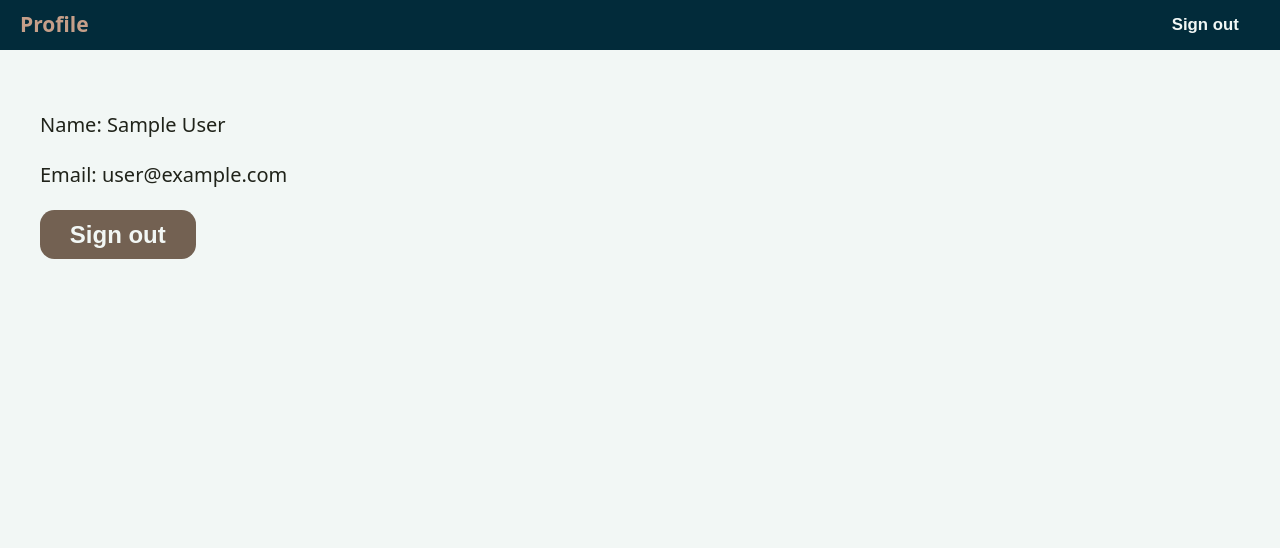
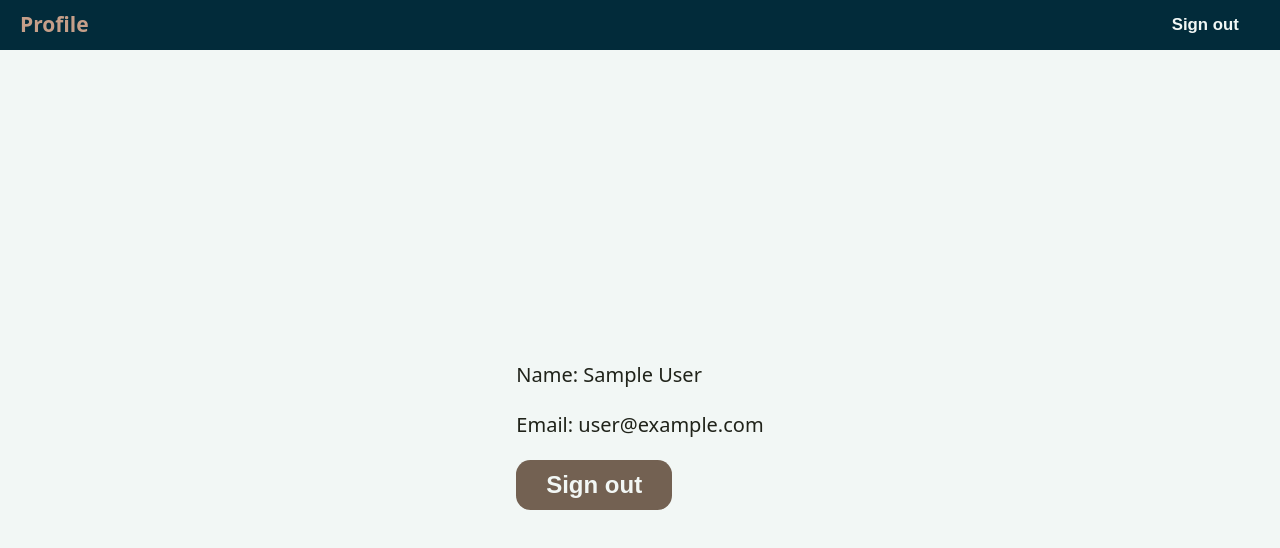
Before and after one commit to polina-prokofieva/kids-budget, a React (Vite) app: page /profile in a window 1280 px wide. Shown: the top 548 px of the page. Built offline with nearby package versions, Linux system fonts and the light colour scheme; no server answers; sample sign-in values are in the browser's storage; a web font is replaced by a local one.

Commit message:
fix styles

```diff
--- a/src/pages/inside/_layout/LayoutInside.module.less
+++ b/src/pages/inside/_layout/LayoutInside.module.less
@@ -2,7 +2,11 @@
 
 .LayoutInside {
   main {
-    height: calc(100vw - @header-height);
+    display: flex;
+    justify-content: center;
+    align-items: center;
+
+    height: calc(100vh - @header-height);
     padding: 40px;
   }
 }
--- a/src/pages/inside/profile/Profile.tsx
+++ b/src/pages/inside/profile/Profile.tsx
@@ -8,11 +8,11 @@ export default function Profile() {
 
   return (
     <LayoutInside title="Profile">
-      <>
+      <section>
         <p>Name: {user.displayName}</p>
         <p>Email: {user.email}</p>
         <button onClick={() => auth.signOut()}>Sign out</button>
-      </>
+      </section>
     </LayoutInside>
   );
 }
```
